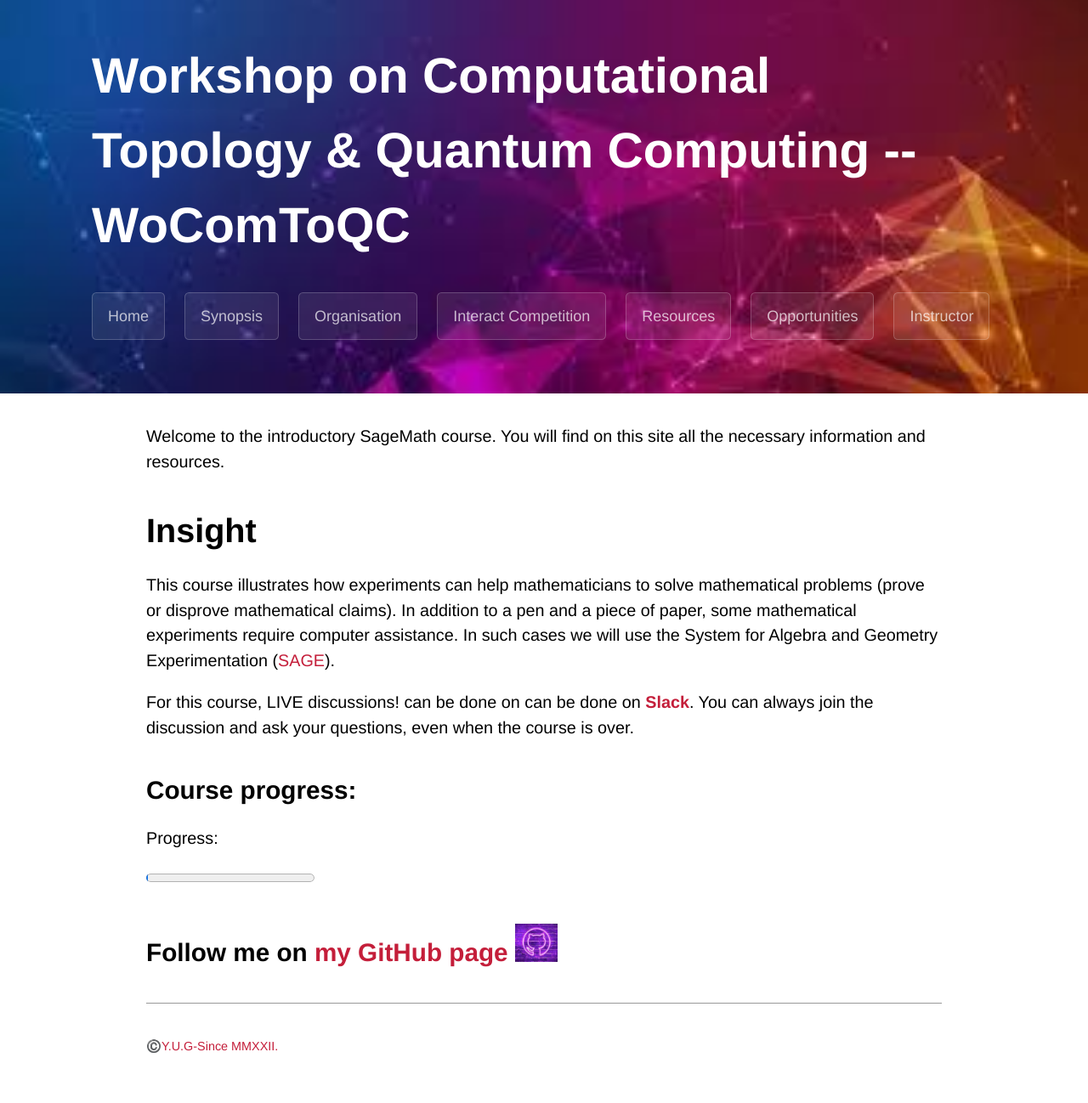
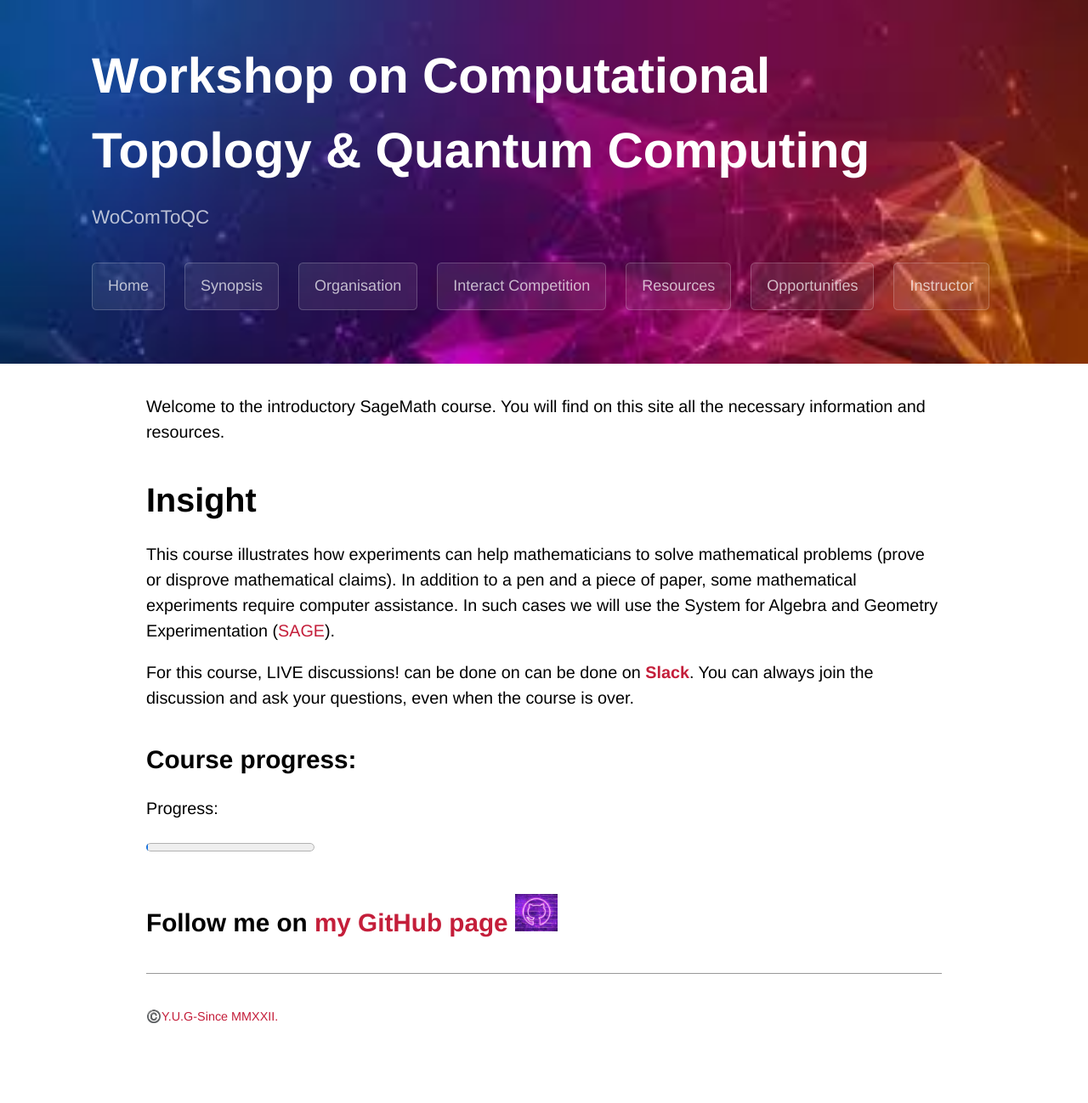
Before and after one commit to WoComtoQC/wocomtoqc.github.io, a Jekyll site: the page built from index.md, in a window 1280 px wide. Shown: the whole page at 85% size. Built offline with Jekyll 4.4.1, drawn with Linux system fonts in a browser that asks for light colours; some web fonts are replaced; after the commit the page ends 1263 px from its top, so only the background shows below that.

```diff
--- a/_config.yml
+++ b/_config.yml
@@ -1,5 +1,5 @@
-title: Workshop on Computational Topology & Quantum Computing -- WoComToQC
-description: ""
+title:        Workshop on Computational Topology & Quantum Computing
+description:  WoComToQC
 
 
 navigation:
```
